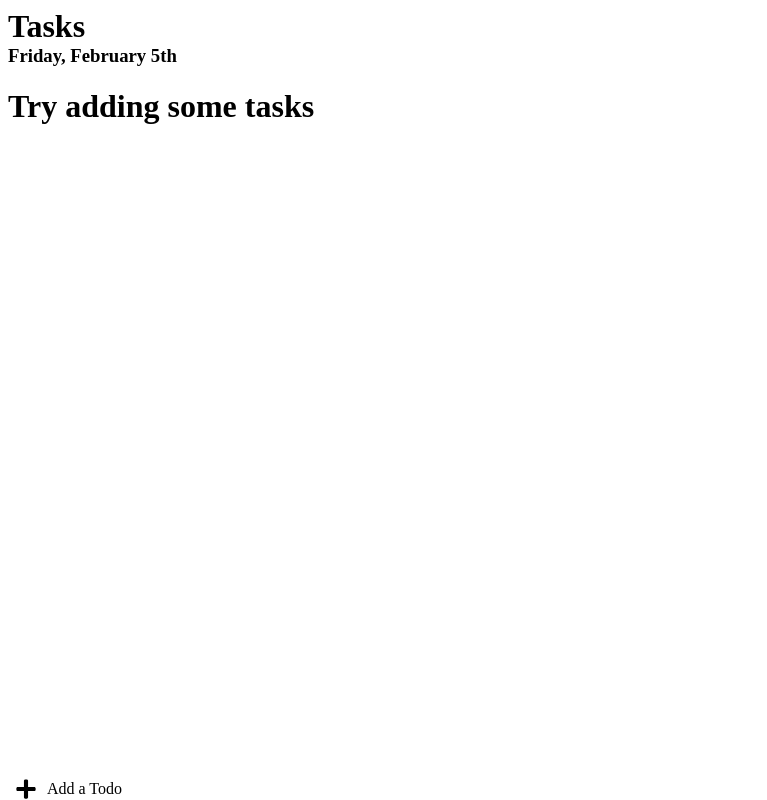
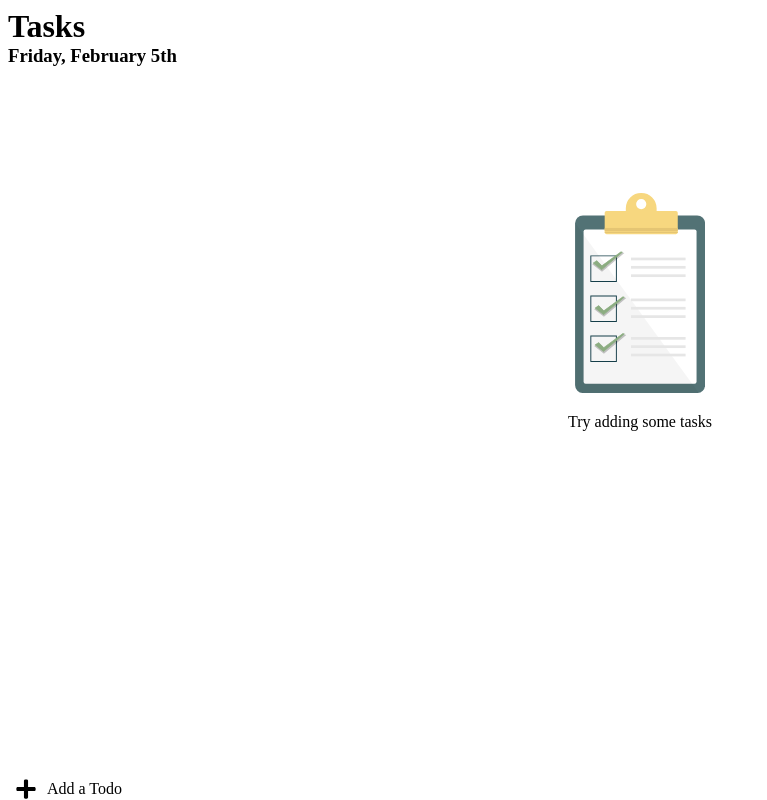
Before and after one commit to es-romo/obligatory-todo-app, a React (Create React App) app: page / in a window 1280 px wide. Shown: the whole page, without its empty margins (0-767 px from the left). Built offline with nearby package versions, Linux system fonts and the light colour scheme; the HTML template or start-up script is replaced by a standard one.

Commit message:
Changed empty list message

```diff
--- a/src/App.css
+++ b/src/App.css
@@ -6,6 +6,18 @@
 
 .App-Container{
     padding: var(--gutter);
+}
+
+.App-SVG{
+  max-height: 200px;
+}
+
+.App-Empty{
+  position: fixed;
+  top: 40%;
+  left: 50%;
+  transform: translate(-50%, -50%);
+  text-align: center;
 }
 
 /* smartphones, portrait iPhone, portrait 480x320 phones (Android) */
--- a/src/App.js
+++ b/src/App.js
@@ -1,4 +1,5 @@
 import React from 'react'
+import listSVG from './assets/checkList.svg'
 import './App.css'
 
 import Heading from './components/Heading'
@@ -64,7 +65,10 @@ class App extends React.Component {
         <div className="App-Container">
           {
             this.state.tasks === undefined || this.state.tasks.length === 0 ?
-            <h1>Try adding some tasks</h1> :
+            <div className="App-Empty">
+              <img className="App-SVG" src={listSVG} alt="Checklist"></img>
+              <p>Try adding some tasks</p>
+            </div> :
             <TaskList tasks={this.state.tasks} flipComplete={this.flipComplete} />
           }
         </div>
```
Also changed, not shown: src/assets/checkList.svg (added).
